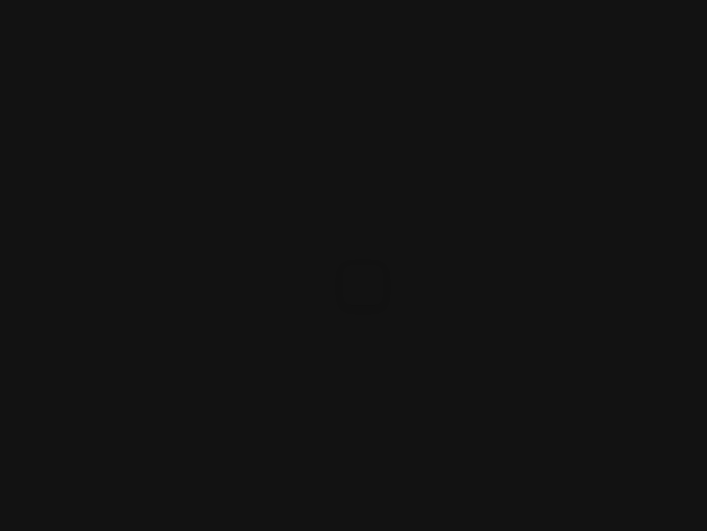
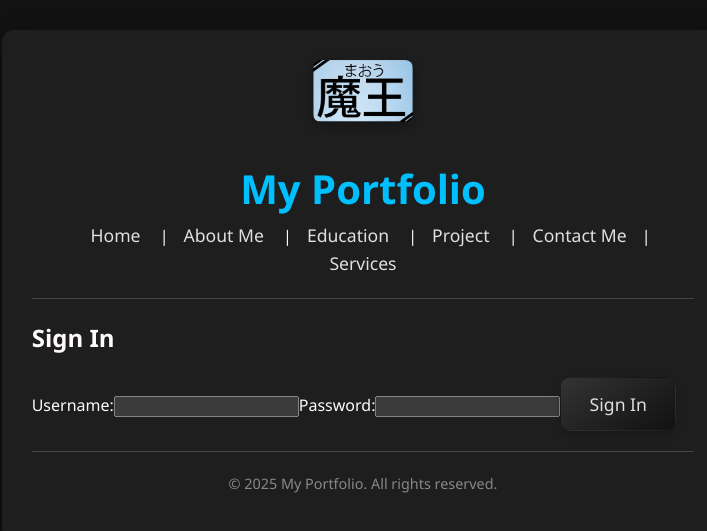
Before and after one commit to paocent/Portfolio_Auth, a React (Vite) app in the folder client/: page /Signin in a window 1280 px wide. Before the commit this address had no page. Shown: the part 115-646 px from the top of the page, without its empty margins (277-984 px from the left). Built offline with nearby package versions, Linux system fonts and the light colour scheme.

Commit message:
Update SignIn and contact

```diff
--- a/client/MainRouter.jsx
+++ b/client/MainRouter.jsx
@@ -10,6 +10,7 @@ import Project from './src/project';
 import Layout from './components/Layout';
 import Services from './src/Services';
 import Home from './core/Home';
+import SignIn from './auth/Signin';
 
 const MainRouter = () => {
   return (
@@ -22,6 +23,8 @@ const MainRouter = () => {
           <Route path="project" element={<Project />} />
           <Route path="contact" element={<Contact />} />
           <Route path="services" element={<Services />} />
+          <Route path="Signin" element={<SignIn />} />
+
 
         </Route>
       </Routes>
--- /dev/null
+++ b/client/auth/Signin.jsx
@@ -0,0 +1,18 @@
+import React from 'react';
+
+const SignIn = () => {
+  return (
+    <div>
+      <h2>Sign In</h2>
+        <form className="signin-form" action="/dashboard" method="POST">
+            <label htmlFor="username">Username:</label>
+            <input type="text" id="username" name="username" required />
+            <label htmlFor="password">Password:</label>
+            <input type="password" id="password" name="password" required />
+            <button type="submit">Sign In</button>
+        </form>
+    </div>
+  );
+};
+
+export default SignIn;
--- a/client/src/contact.jsx
+++ b/client/src/contact.jsx
@@ -1,4 +1,5 @@
 import React from 'react';
+
 import './contact.css';
 
 export default function Contact() {
```
Also changed, not shown: client/auth/Signin.js (deleted), 1 other file (tests, documents, lock files or other folders).
